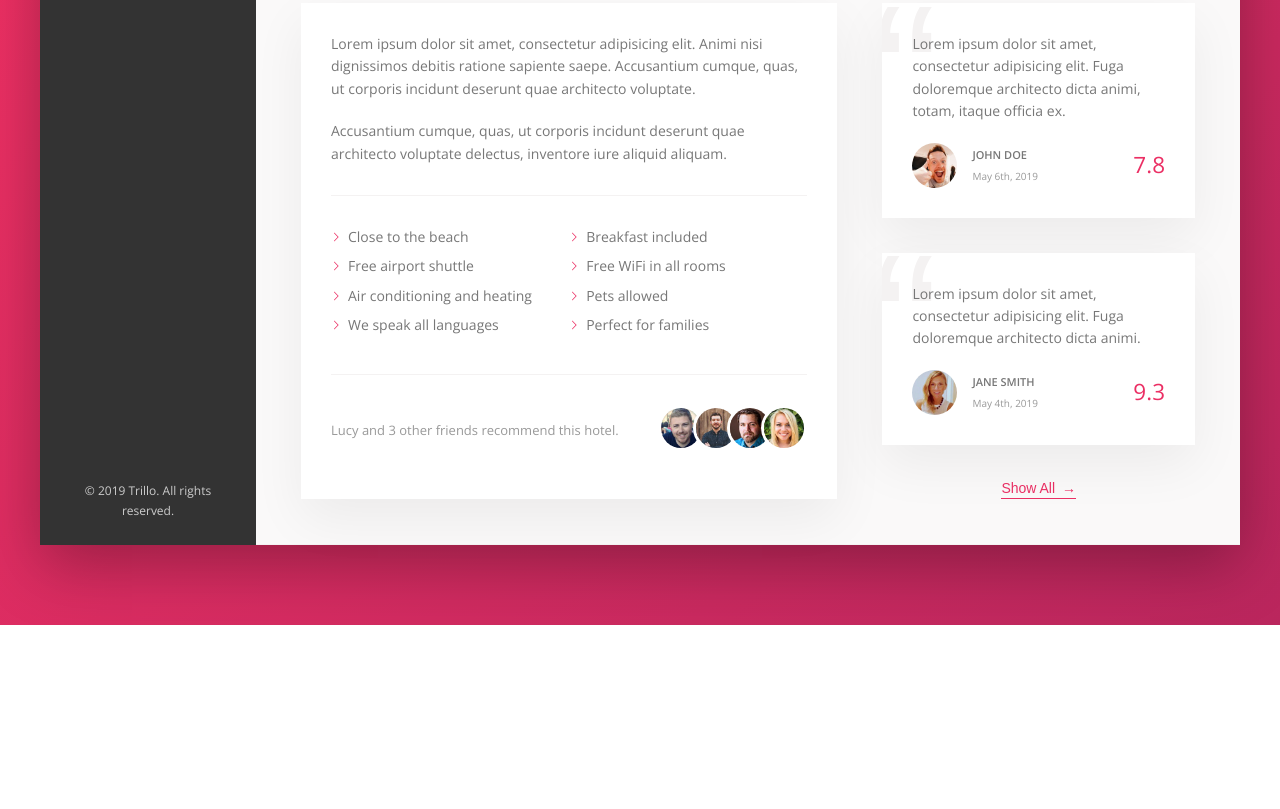
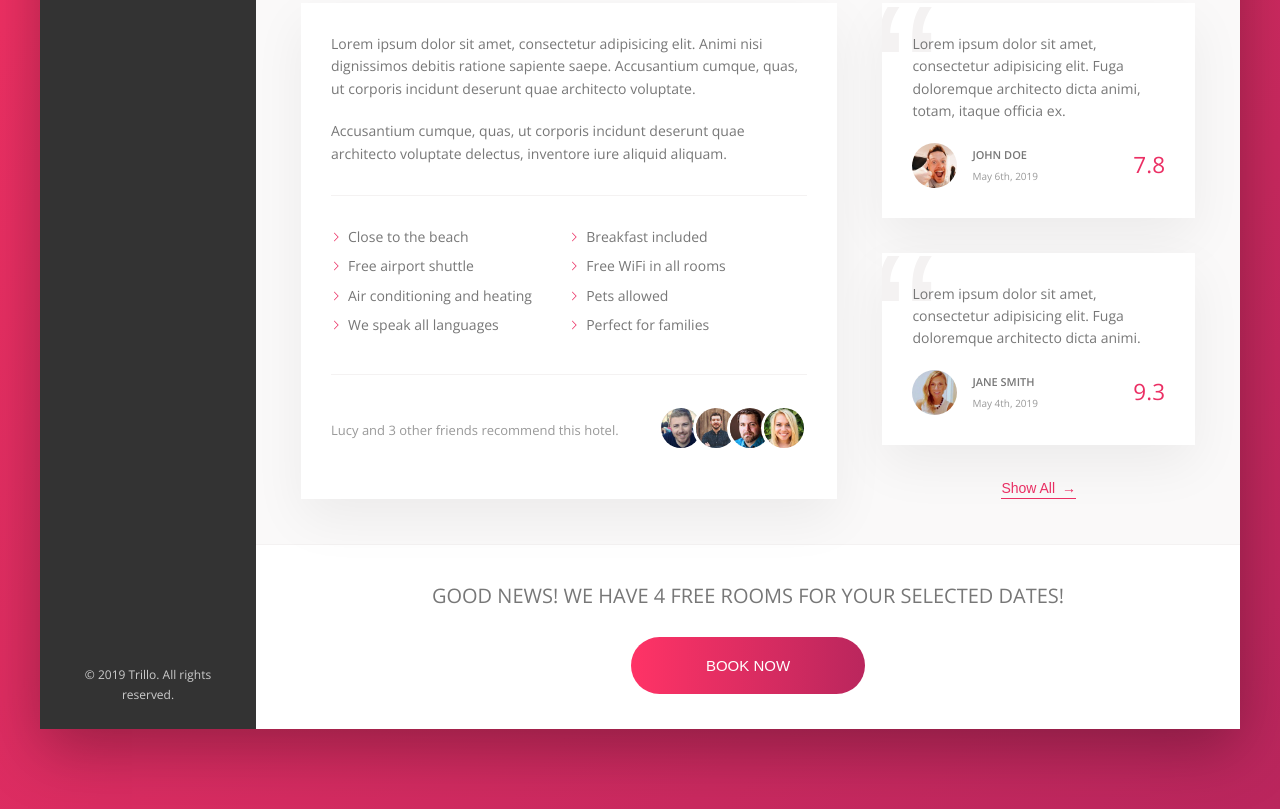
Before and after one commit to liviupreda/trillo, a website: page index.html in a window 1280 px wide. Shown: the part 644-1453 px from the top of the page. Before the commit the page ends 1269 px from the top, so only its background shows below. Drawn offline with nearby package versions, Linux system fonts and the light colour scheme.

Commit message:
build & style cta section

```diff
--- a/index.html
+++ b/index.html
@@ -214,6 +214,8 @@
               </div>
             </div>
 
+            <!-- USER REVIEWS -->
+
             <div class="user-reviews">
               <figure class="review">
                 <blockquote class="review__text">
@@ -251,9 +253,20 @@
                   <div class="review__rating">9.3</div>
                 </figcaption>
               </figure>
-
               <button class="btn-inline">Show All <span>&rarr;</span></button>
             </div>
+          </div>
+
+          <!-- CALL TO ACTION -->
+
+          <div class="cta">
+            <h2 class="cta__book-now">
+              Good news! We have 4 free rooms for your selected dates!
+            </h2>
+            <button class="btn">
+              <span class="btn__visible">Book now</span>
+              <span class="btn__invisible">Only 4 rooms left</span>
+            </button>
           </div>
         </main>
       </div>
--- a/scss/_components.scss
+++ b/scss/_components.scss
@@ -459,3 +459,79 @@
     z-index: 1;
   }
 }
+
+/****************
+/* CALL TO ACTION
+/****************/
+
+.cta {
+  padding: 3.5rem 0;
+  text-align: center;
+
+  &__book-now {
+    font-size: 2rem;
+    font-weight: 300;
+    text-transform: uppercase;
+    margin-bottom: 2.5rem;
+  }
+}
+
+/****************
+/* ANIMATED BUTTON
+/****************/
+
+.btn {
+  font-size: 1.5rem;
+  font-weight: 300;
+  text-transform: uppercase;
+  border-radius: 100px;
+  border: none;
+  background-image: linear-gradient(
+    to right,
+    var(--color-primary-light),
+    var(--color-primary-dark)
+  );
+  color: #fff;
+  position: relative;
+  overflow: hidden;
+  cursor: pointer;
+
+  & > * {
+    display: inline-block;
+    height: 100%;
+    width: 100%;
+    transition: all 0.2s;
+  }
+
+  &__visible {
+    padding: 2rem 7.5rem;
+  }
+
+  &__invisible {
+    position: absolute;
+    padding: 2rem 0;
+    left: 0;
+    top: -100%;
+  }
+
+  &:hover {
+    background-image: linear-gradient(
+      to left,
+      var(--color-primary-light),
+      var(--color-primary-dark)
+    );
+  }
+
+  &:hover &__visible {
+    transform: translateY(100%);
+  }
+
+  &:hover &__invisible {
+    top: 0;
+  }
+
+  &:focus {
+    outline: none;
+    animation: pulsate 1s infinite;
+  }
+}
```
Also changed, not shown: css/style.css.
